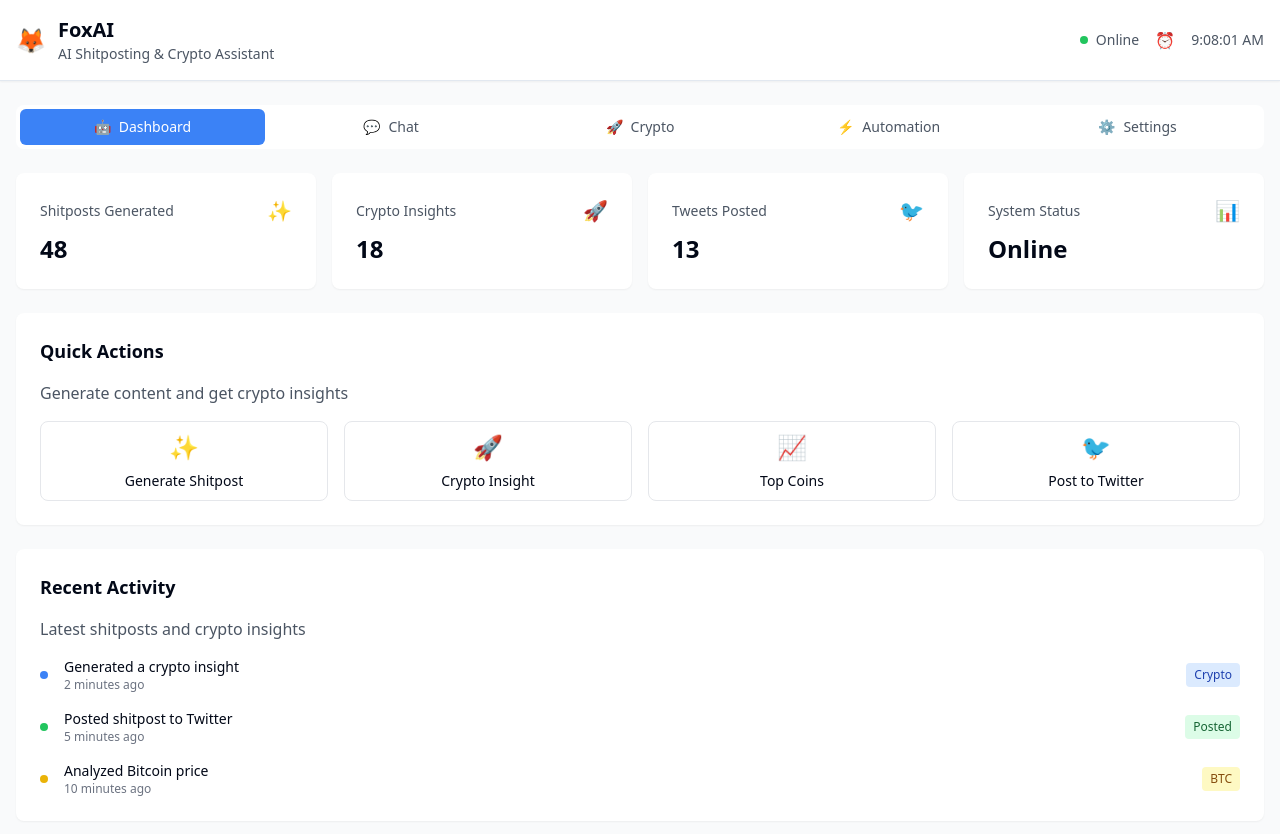
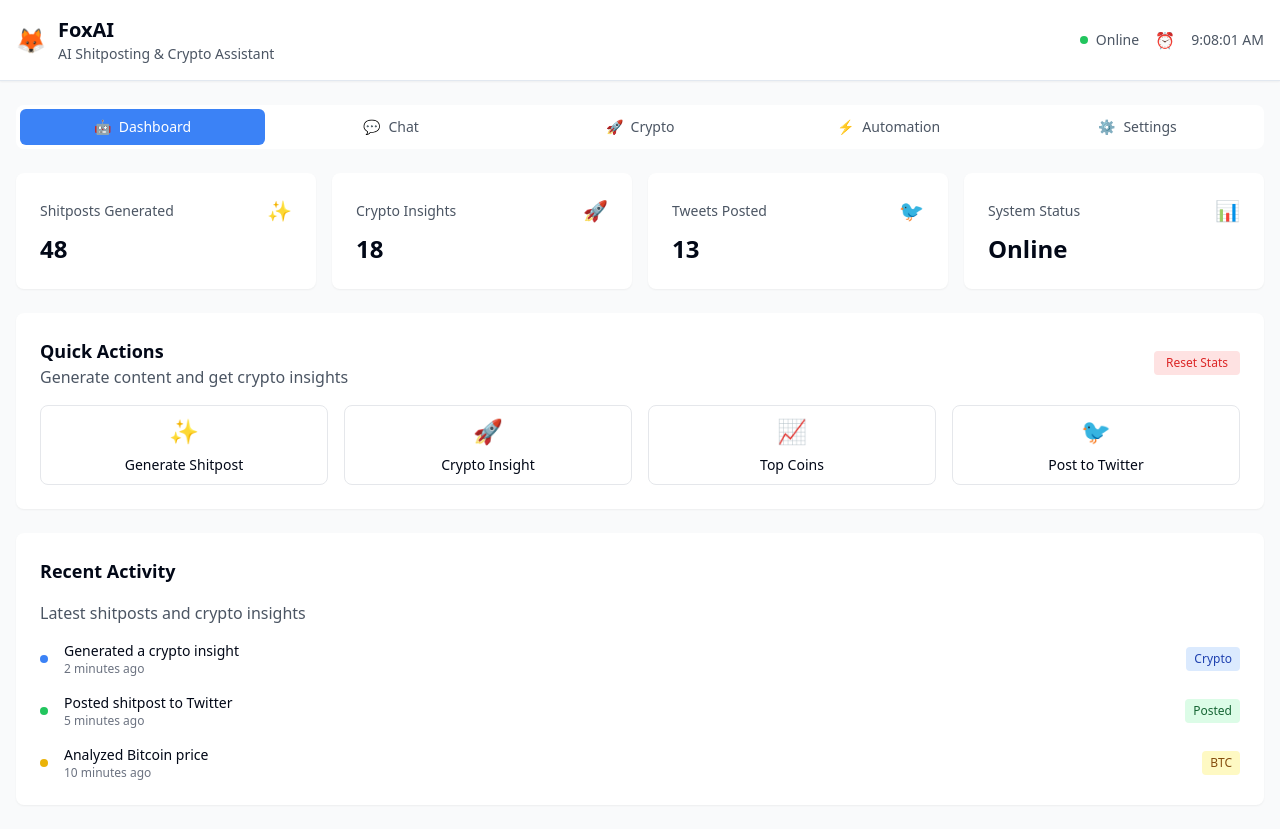
Before and after one commit to ryjin111/foxAI, a Next.js app: page / in a window 1280 px wide. Shown: the top 834 px of the page. Built offline with nearby package versions, Linux system fonts and the light colour scheme.

Commit message:
Update page.tsx

```diff
--- a/app/page.tsx
+++ b/app/page.tsx
@@ -43,6 +43,18 @@ export default function AIConsole() {
     } catch (error) {
       console.error('Error loading stats:', error)
     }
+  }
+
+  // Reset stats (for testing)
+  const resetStats = () => {
+    const newStats = {
+      shitpostsGenerated: 0,
+      cryptoInsights: 0,
+      tweetsPosted: 0,
+      systemStatus: 'Online'
+    }
+    setStats(newStats)
+    localStorage.setItem('foxai-stats', JSON.stringify(newStats))
   }
 
   // Update stats when actions are performed
@@ -131,6 +143,11 @@ export default function AIConsole() {
         // Simulate posting tweet
         setMessages(prev => [...prev, { id: Date.now().toString(), role: 'assistant', content: '🐦 Tweet posted successfully! Check your Twitter account.' }])
         break
+      case 'coins':
+        updateStats('crypto')
+        // Simulate getting top coins
+        setMessages(prev => [...prev, { id: Date.now().toString(), role: 'assistant', content: '📈 Top coins: BTC $43,250, ETH $2,650, SOL $98.50, ADA $0.45' }])
+        break
     }
   }
 
@@ -213,8 +230,18 @@ export default function AIConsole() {
 
             {/* Quick Actions */}
             <div className="bg-white rounded-lg p-6 shadow-sm">
-              <h2 className="text-lg font-semibold mb-4">Quick Actions</h2>
-              <p className="text-gray-600 mb-4">Generate content and get crypto insights</p>
+              <div className="flex items-center justify-between mb-4">
+                <div>
+                  <h2 className="text-lg font-semibold">Quick Actions</h2>
+                  <p className="text-gray-600">Generate content and get crypto insights</p>
+                </div>
+                <button
+                  onClick={resetStats}
+                  className="px-3 py-1 text-xs bg-red-100 text-red-600 rounded hover:bg-red-200 transition-colors"
+                >
+                  Reset Stats
+                </button>
+              </div>
               <div className="grid grid-cols-2 md:grid-cols-4 gap-4">
                 {[
                   { icon: '✨', label: 'Generate Shitpost', action: 'shitpost' },
```
